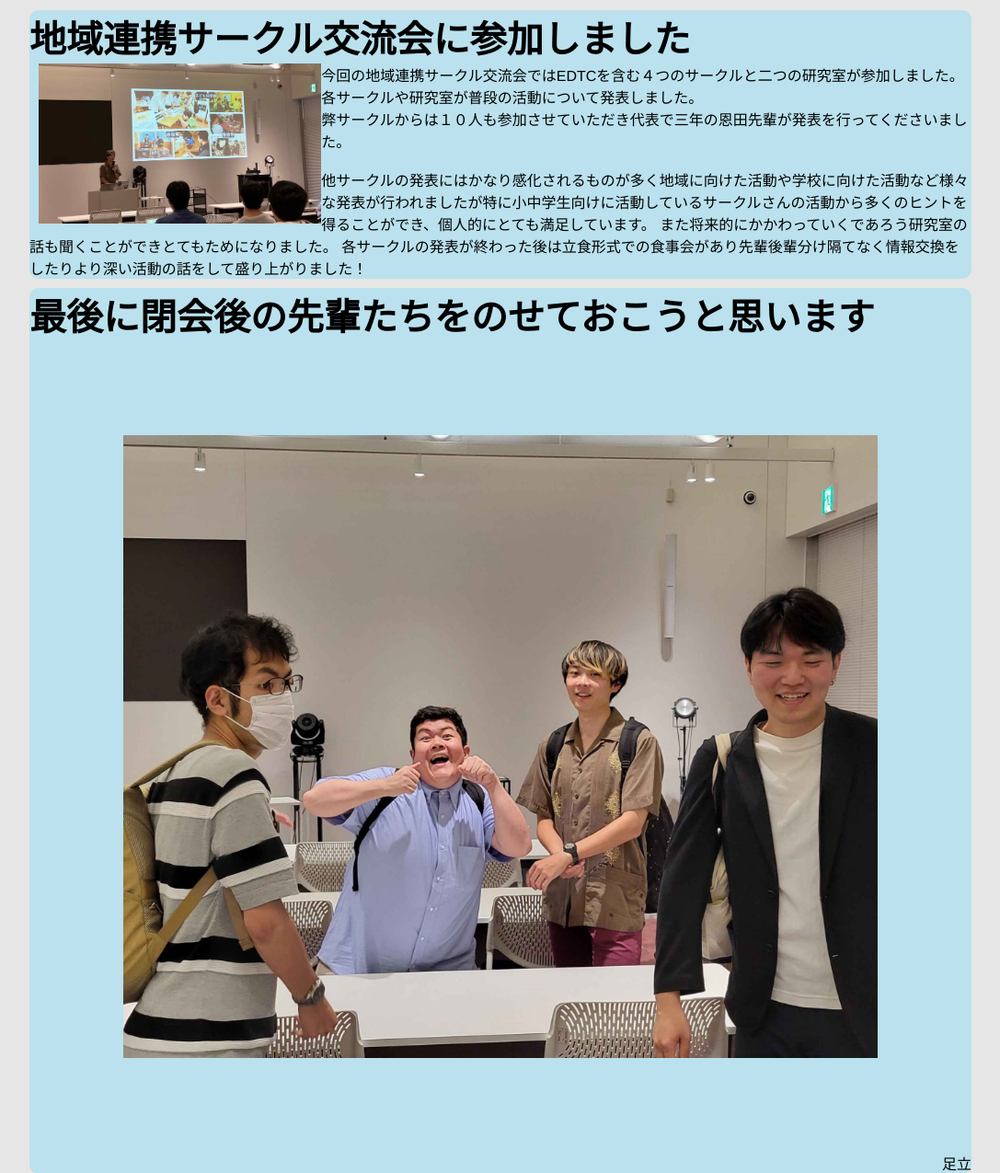
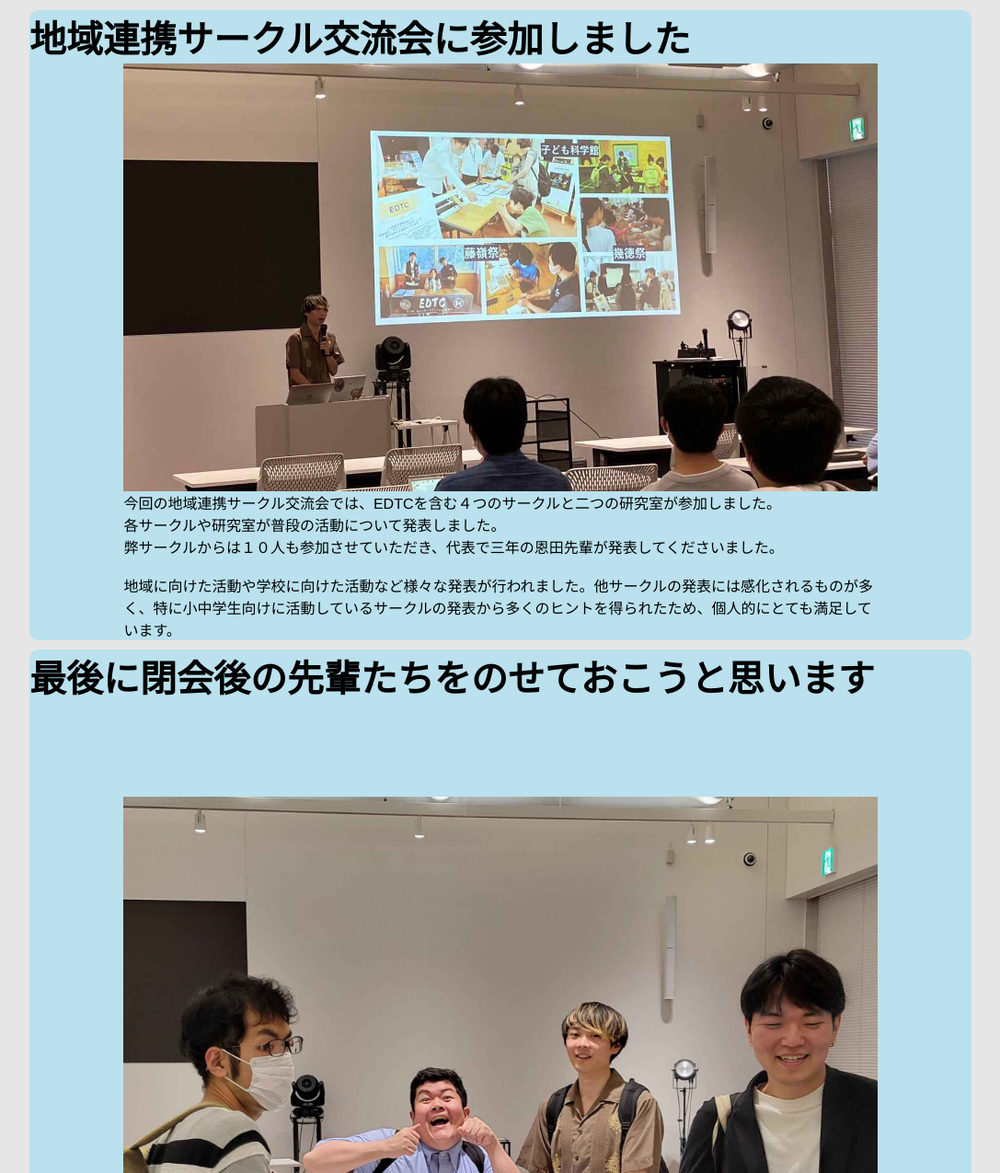
Before and after one commit to KAIT-EDTC/EDTCHP, a PHP site: page /blog/blog-data/kouryukai.html in a window 1280 px wide. Shown: the part 75-1350 px from the top of the page at 92% size, without its empty margins (96-1183 px from the left). Run offline with PHP 8.4, Linux system fonts and the light colour scheme.

Commit message:
blogの文章の句読点を修正

```diff
--- a/blog/blog-data/kouryukai.html
+++ b/blog/blog-data/kouryukai.html
@@ -57,15 +57,14 @@
         <div class="mar"></div>
         <div class="blog-text">
             <span style="font-size: 40px;font-weight: bold;text-align: center;">地域連携サークル交流会に参加しました</span><br>
-            <img src="./../blog-img/24-0711-kouryu2.jpg" alt="" align=left
-                style="width: 30%;height: auto;margin-left: 10px;">
-            今回の地域連携サークル交流会ではEDTCを含む４つのサークルと二つの研究室が参加しました。<br>
+            <img src="./../blog-img/24-0711-kouryu2.jpg" alt=""
+                style="width: 80%;height: auto;display:block;margin:0 10% 0 10%;">
+            <p style="margin:0 10% 0 10%;">今回の地域連携サークル交流会では、EDTCを含む４つのサークルと二つの研究室が参加しました。<br>
             各サークルや研究室が普段の活動について発表しました。<br>
-            弊サークルからは１０人も参加させていただき代表で三年の恩田先輩が発表を行ってくださいました。<br>
+            弊サークルからは１０人も参加させていただき、代表で三年の恩田先輩が発表してくださいました。<br>
             <br>
-            他サークルの発表にはかなり感化されるものが多く地域に向けた活動や学校に向けた活動など様々な発表が行われましたが特に小中学生向けに活動しているサークルさんの活動から多くのヒントを得ることができ、個人的にとても満足しています。
-            また将来的にかかわっていくであろう研究室の話も聞くことができとてもためになりました。
-            各サークルの発表が終わった後は立食形式での食事会があり先輩後輩分け隔てなく情報交換をしたりより深い活動の話をして盛り上がりました！<br>
+            地域に向けた活動や学校に向けた活動など様々な発表が行われました。他サークルの発表には感化されるものが多く、特に小中学生向けに活動しているサークルの発表から多くのヒントを得られたため、個人的にとても満足しています。<br>
+            </p>
         </div>
 
 
--- a/css/blog-base.css
+++ b/css/blog-base.css
@@ -80,6 +80,7 @@ figure h2 {
 .blog-text{
     background-color: rgba(186, 225, 237, 0.996);
     border-radius: 10px;
+    height: 56%;
     margin: 10px 10%;
     color: #000;
 }
--- a/css/slider.css
+++ b/css/slider.css
@@ -11,6 +11,7 @@ li {
 
 /* ↓ スライドの外枠 */
 .slide-wrapper {
+    /* aspect-ratio:16/9; */
     width: 100%;
     height: 40vh; /*丸島先輩に相談 */
     position: relative;
```
Also changed, not shown: blog/blog-data/yugyou5-blog.html (+9 -9 lines).
